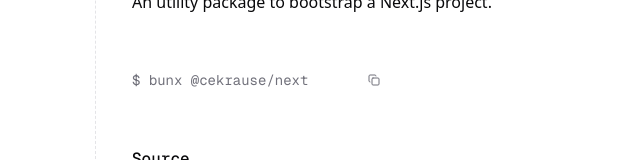
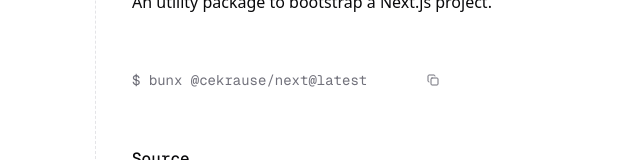
Before and after one commit to cekrausee/portfolio, a Next.js app: page /next in a window 1280 px wide. Shown: the part 240-400 px from the top of the page, without its empty margins (0-640 px from the left). Built offline with nearby package versions, Linux system fonts and the light colour scheme.

Commit message:
feat: clipboard, command

```diff
--- a/src/components/pages/next.tsx
+++ b/src/components/pages/next.tsx
@@ -6,6 +6,7 @@
 import { useRef, useState } from 'react'
 
 export const NextPage = () => {
+  const command = 'bunx @cekrause/next@latest'
   const [copied, setCopied] = useState(false)
   const timeout = useRef<NodeJS.Timeout | null>(null)
 
@@ -17,11 +18,12 @@
       </div>
       <div className='flex pl-1'>
         <div className='text-muted-foreground flex items-center justify-between gap-x-12 rounded-sm text-sm'>
-          <span className='font-mono'>$ bunx @cekrause/next</span>
+          <span className='font-mono'>$ {command}</span>
           <button
             onClick={() => {
               if (timeout.current) return
 
+              navigator.clipboard.writeText(command)
               setCopied(true)
 
               timeout.current = setTimeout(() => {
```
